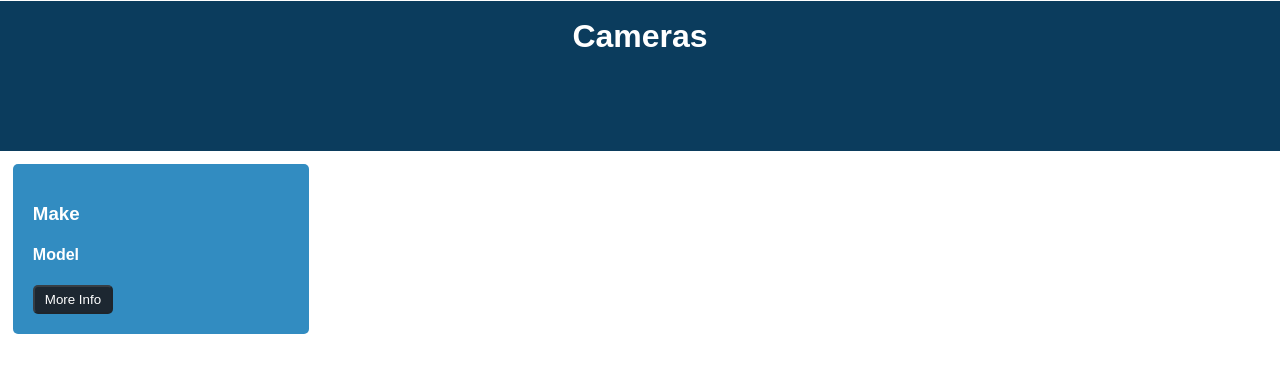
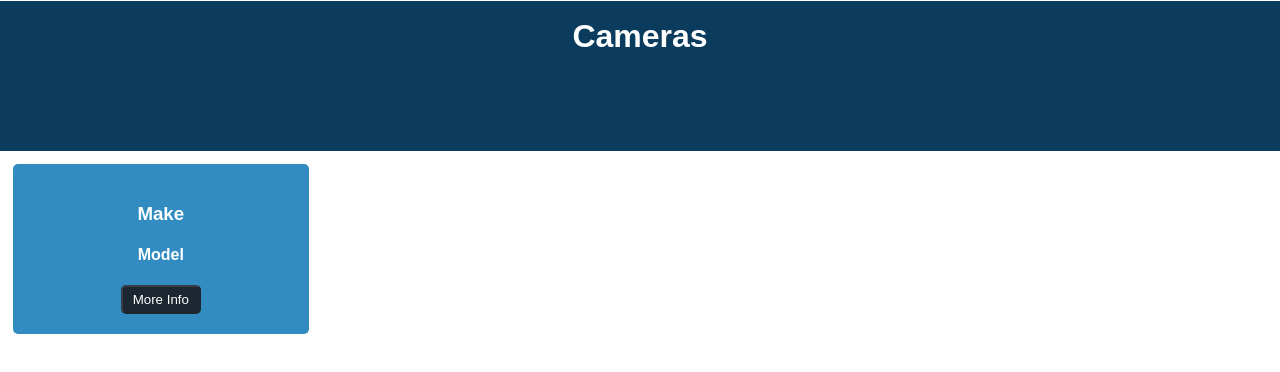
Before and after one commit to SalVN/java-project-front, a React (Create React App) app: page / in a window 1280 px wide. Shown: the top 372 px of the page. Built offline with nearby package versions, Linux system fonts and the light colour scheme.

Commit message:
set up react router in App file

```diff
--- a/src/App.js
+++ b/src/App.js
@@ -2,14 +2,20 @@ import React, { Component } from 'react';
 import CameraList from './CameraList';
 import Header from './Header';
 import './App.css';
+import { BrowserRouter as Router, Route, Link, Switch } from 'react-router-dom';
 
 class App extends Component {
   render() {
     return (
-      <div>
-        <Header />
-        <CameraList />
-      </div>
+      <Router>
+        <div className="App">
+          <Header />
+          <Switch>
+            <Route exact path='/' component={CameraList} />
+            <Route exact path='/cameras' component={CameraList} />
+          </Switch>
+        </div>
+      </Router>
     );
   }
 }
```
